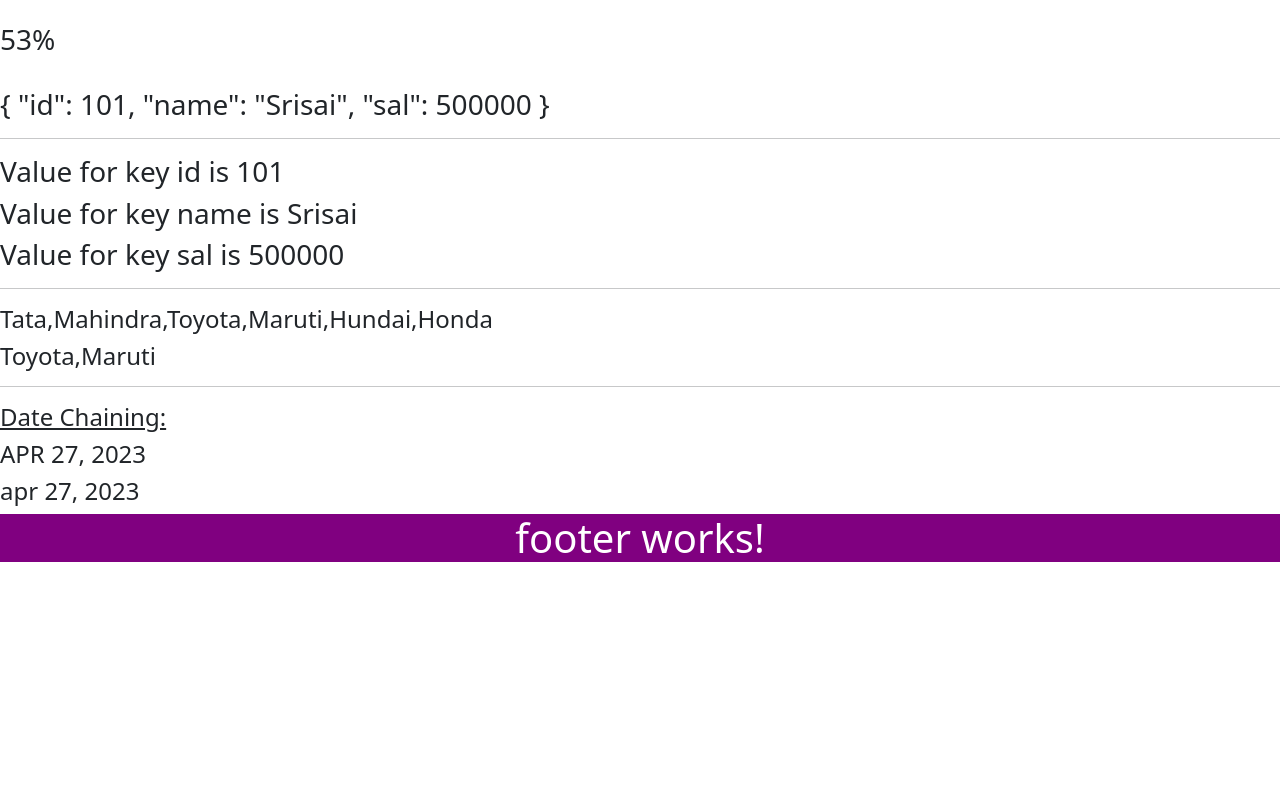
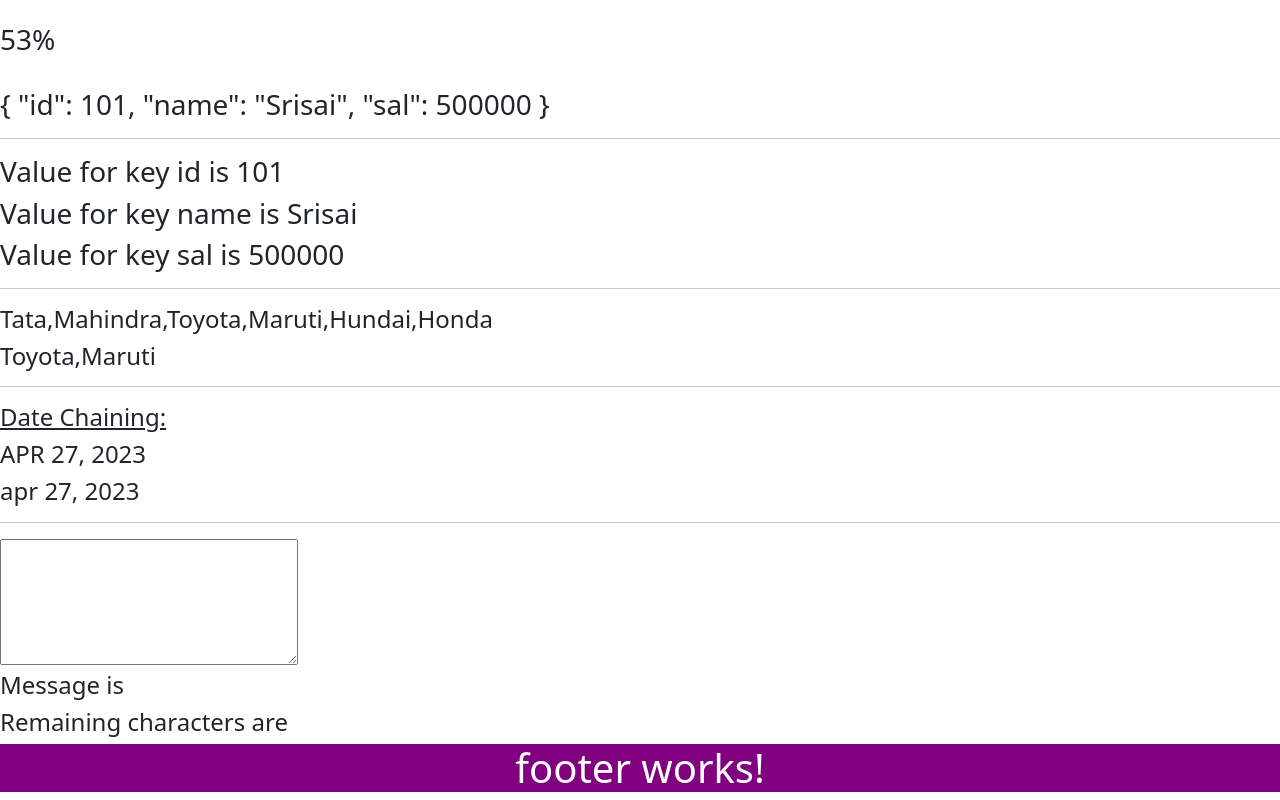
Before and after one commit to SrisaiGanesh360/practice-Angular, an Angular app: page / in a window 1280 px wide. Shown: the part 1691-2491 px from the top of the page. Before the commit the page ends 2261 px from the top, so only its background shows below. Built offline with nearby package versions, Linux system fonts and the light colour scheme; what ng2-search-filter, ngx-infinite-scroll, ngx-pagination would draw is missing.

Commit message:
custom pipes

```diff
--- a/src/app/app.module.ts
+++ b/src/app/app.module.ts
@@ -22,6 +22,7 @@ import { ProductListComponent } from './components/product-list/product-list.com
 import { NumberonlyDirective } from './custom-directves/numberonly.directive';
 import { HighlightDirective } from './custom-directves/highlight.directive';
 import { PipesComponent } from './components/pipes/pipes.component';
+import { RemainingPipe } from './custom-pipes/remaining.pipe';
 
 @NgModule({
   declarations: [
@@ -40,7 +41,8 @@ import { PipesComponent } from './components/pipes/pipes.component';
     ProductListComponent,
     NumberonlyDirective,
     HighlightDirective,
-    PipesComponent
+    PipesComponent,
+    RemainingPipe
   ],
   imports: [
     BrowserModule,
--- a/src/app/components/pipes/pipes.component.html
+++ b/src/app/components/pipes/pipes.component.html
@@ -39,3 +39,7 @@
 <h4><u>Date Chaining:</u></h4>
 <h4>{{today | date | uppercase }}</h4>
 <h4>{{today | date | lowercase }}</h4>
+<hr>
+<textarea [(ngModel)]="msg" maxlength="100" cols="30" rows="5"></textarea>
+<h4>Message is {{msg}}</h4>
+<h4>Remaining characters are {{msg | remaining}}</h4>
--- a/src/app/components/pipes/pipes.component.ts
+++ b/src/app/components/pipes/pipes.component.ts
@@ -12,4 +12,5 @@ export class PipesComponent {
   today: Date = new Date();
   emp = { id : 101, name : 'Srisai', sal: 500000 };
   cars: string[] = ['Tata', 'Mahindra', 'Toyota', 'Maruti', 'Hundai', 'Honda'];
+  msg: string ='';
 }
--- /dev/null
+++ b/src/app/custom-pipes/remaining.pipe.ts
@@ -0,0 +1,12 @@
+import { Pipe, PipeTransform } from '@angular/core';
+
+@Pipe({
+  name: 'remaining'
+})
+export class RemainingPipe implements PipeTransform {
+
+  transform(value: unknown, ...args: unknown[]): unknown {
+    return null;
+  }
+
+}
```
Also changed, not shown: 1 other file (tests, documents, lock files or other folders).
